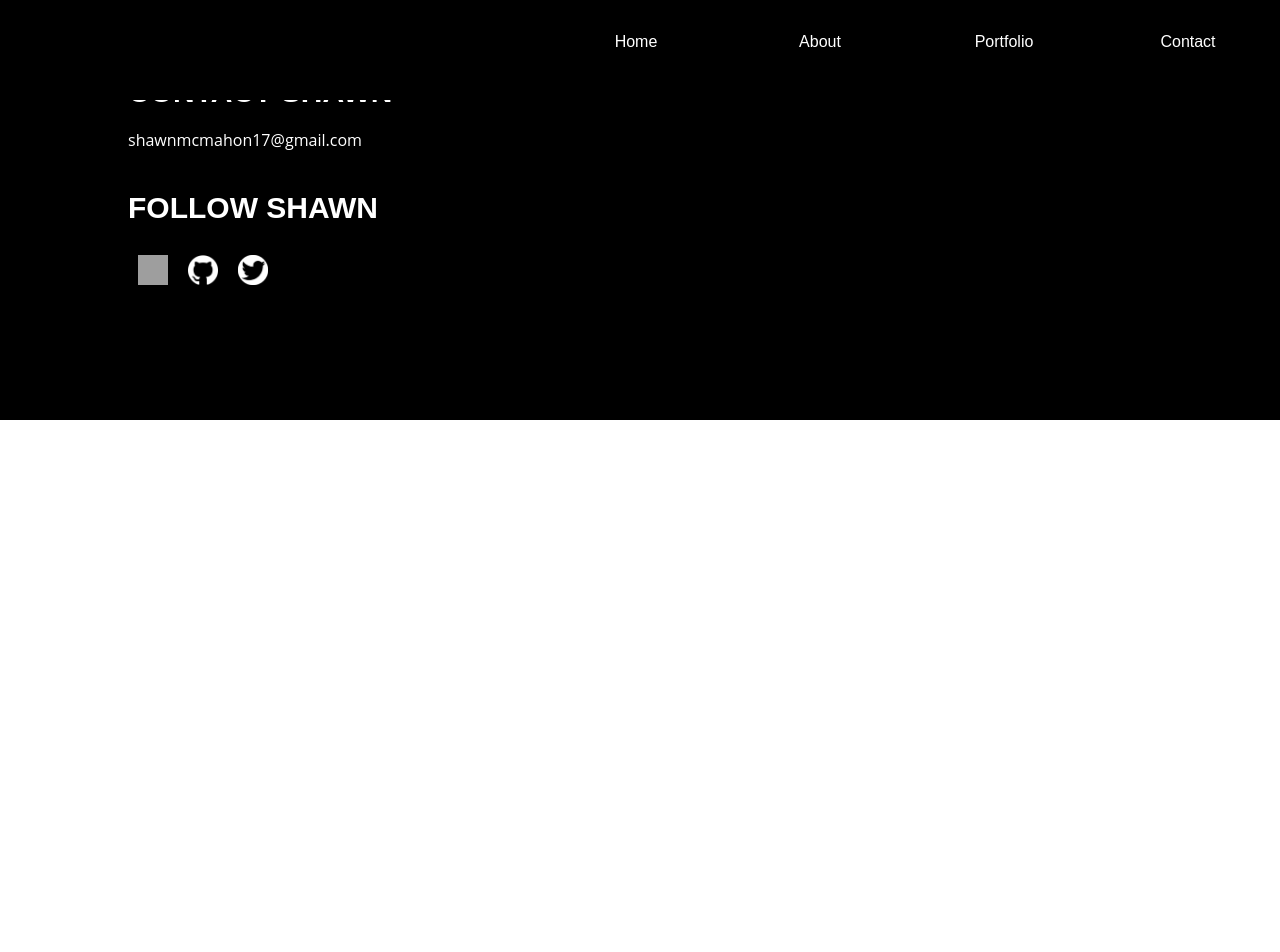
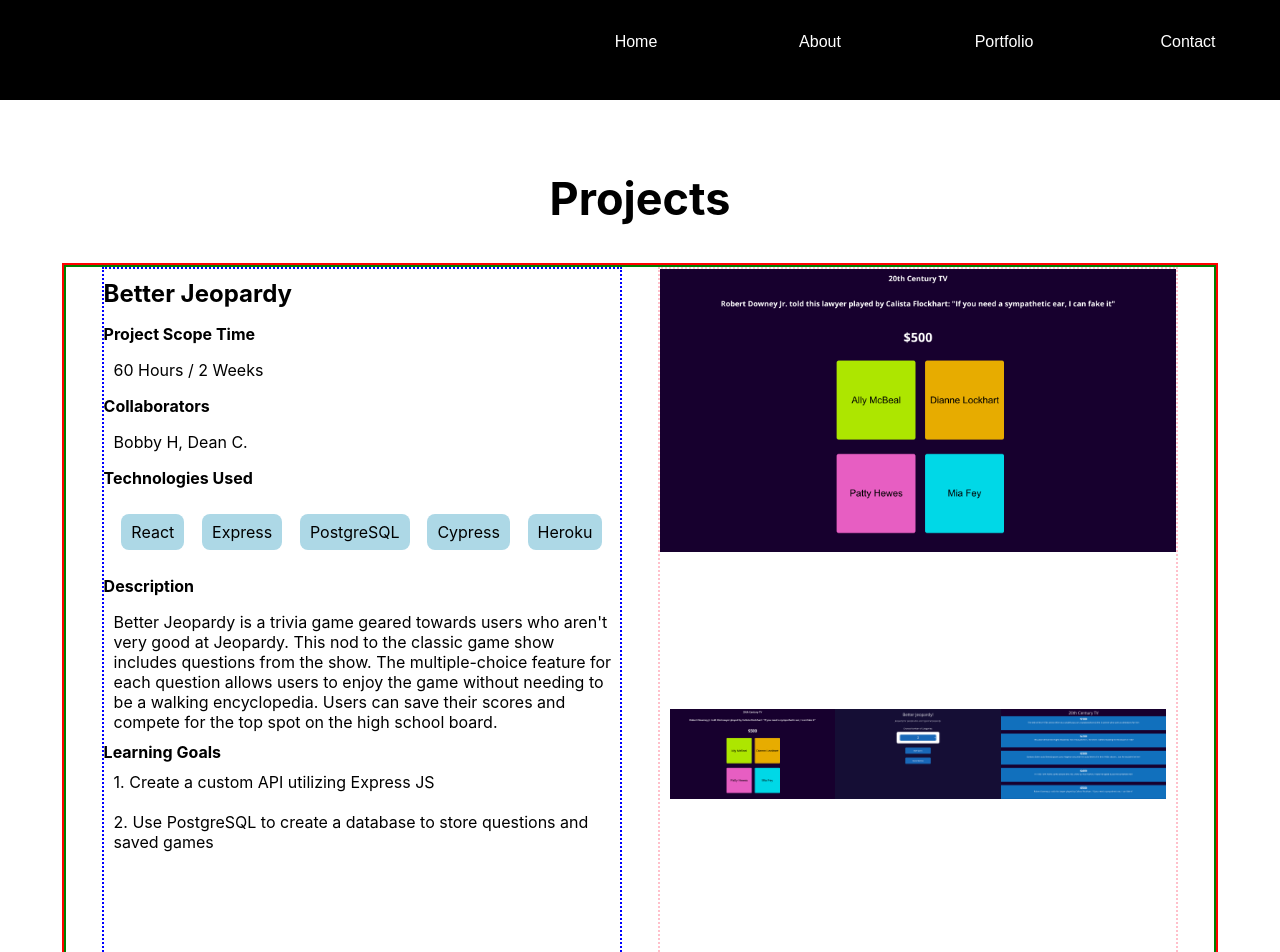
Before and after one commit to shawnmcmahon/portfolio, a React (Create React App) app: page /portfolio in a window 1280 px wide. Shown: the top 952 px of the page. Before the commit the page ends 800 px from the top, so only its background shows below. Built offline with nearby package versions, Linux system fonts and the light colour scheme; grey boxes are pictures that could not be loaded.

Commit message:
Add spacing to the top of the Contact component

```diff
--- a/src/Components/App/App.js
+++ b/src/Components/App/App.js
@@ -26,7 +26,7 @@ const App = () => {
           />
           <Route
             exact
-            path='/projects/'
+            path='/portfolio/'
             render={() => {
               return (
                 <Projects />
--- a/src/Components/Contact/Contact.css
+++ b/src/Components/Contact/Contact.css
@@ -3,6 +3,9 @@
   height: 50vh;
   display: flex;
   flex-direction: row;
+}
+
+.extra-top-padding {
   padding-top: 100px;
 }
 
--- a/src/Components/Contact/Contact.js
+++ b/src/Components/Contact/Contact.js
@@ -4,7 +4,7 @@ import valley from '../../assets/valley.jpeg';
 const Contact = () => {
   return (
     <div id="contact">
-      <section className="contact-container">
+      <section className="contact-container extra-top-padding">
         <div className="contact-name">
           CONTACT SHAWN
         </div>
@@ -18,7 +18,7 @@ const Contact = () => {
           <div className="label-container">
             SOCIAL MEDIA
           </div>
-          <div clasName="contact-container">
+          <div className="contact-container">
           <ul>
             <a href="https://github.com/shawnmcmahon" className="contact">
                 <li>Github</li>
--- a/src/Components/Header/Header.js
+++ b/src/Components/Header/Header.js
@@ -12,7 +12,7 @@ const Header = () => {
           </ScrollLink>
           <ScrollLink smooth to="/#about" >
            <button className="nav-button">About</button></ScrollLink>
-          <ScrollLink to="/projects/#portfolio" >
+          <ScrollLink to="/portfolio/#projects" >
            <button className="nav-button">Portfolio</button></ScrollLink>
           <ScrollLink to="/contact/#contact">
           <button className="nav-button">Contact</button></ScrollLink>
--- a/src/Components/Projects/Projects.css
+++ b/src/Components/Projects/Projects.css
@@ -27,7 +27,30 @@
   border: 2px pink dotted;
   width: 45%;
   height: 100%;
+  display: flex;
+  flex-direction: row;
+  flex-wrap: wrap;
+  justify-content: center;
 }
+
+.preview-photo {
+  width: 100%
+}
+
+.project-thumbnail-container {
+  width: 32%;
+  height: 200px;
+}
+
+.thumbnail {
+  width: 100%;
+}
+
+.photo-display {
+  width: 100%;
+  height: 50%;
+}
+
 
 .project-outter-container {
   width: 100%;
--- a/src/Components/Projects/Projects.js
+++ b/src/Components/Projects/Projects.js
@@ -1,9 +1,20 @@
 import './Projects.css';
+import { useState } from 'react';
+import bj1 from '../../assets/better-jeopardy/bj1.png';
+import bj2 from '../../assets/better-jeopardy/bj2.png';
+import bj3 from '../../assets/better-jeopardy/bj3.png';
+
 
 const Projects = () => {
+  const [photoPreview, setPhotoPreview] = useState(bj1);
+
+  const changePhoto = (event) => {
+    setPhotoPreview(event.target.id)
+  }
+
   return (
-    <section className="projects-outter" id="portfolio">
-      <h2 className="portfolio-title">Portfolio</h2>
+    <section className="projects-outter" id="projects">
+      <h2 className="portfolio-title">Projects</h2>
         <div className='portfolio-container'>
           <article className="project-outter-container">
             <div className="project-description-container">
@@ -32,7 +43,18 @@ const Projects = () => {
                 </ul>
             </div>
             <div className="project-images-container">
-              Hi world
+              <div className="photo-display">
+                <img src={photoPreview} className="preview-photo" />
+              </div>
+              <div className="project-thumbnail-container">
+                  <img src={bj1} className="thumbnail" id={bj1} onClick={changePhoto} />
+              </div>
+              <div className="project-thumbnail-container">
+                  <img src={bj2} className="thumbnail" id={bj2} onClick={changePhoto}  />
+              </div>
+              <div className="project-thumbnail-container">
+                  <img src={bj3} className="thumbnail" id={bj3} onClick={changePhoto}  />
+              </div>
             </div>
           </article>
         </div>
```
